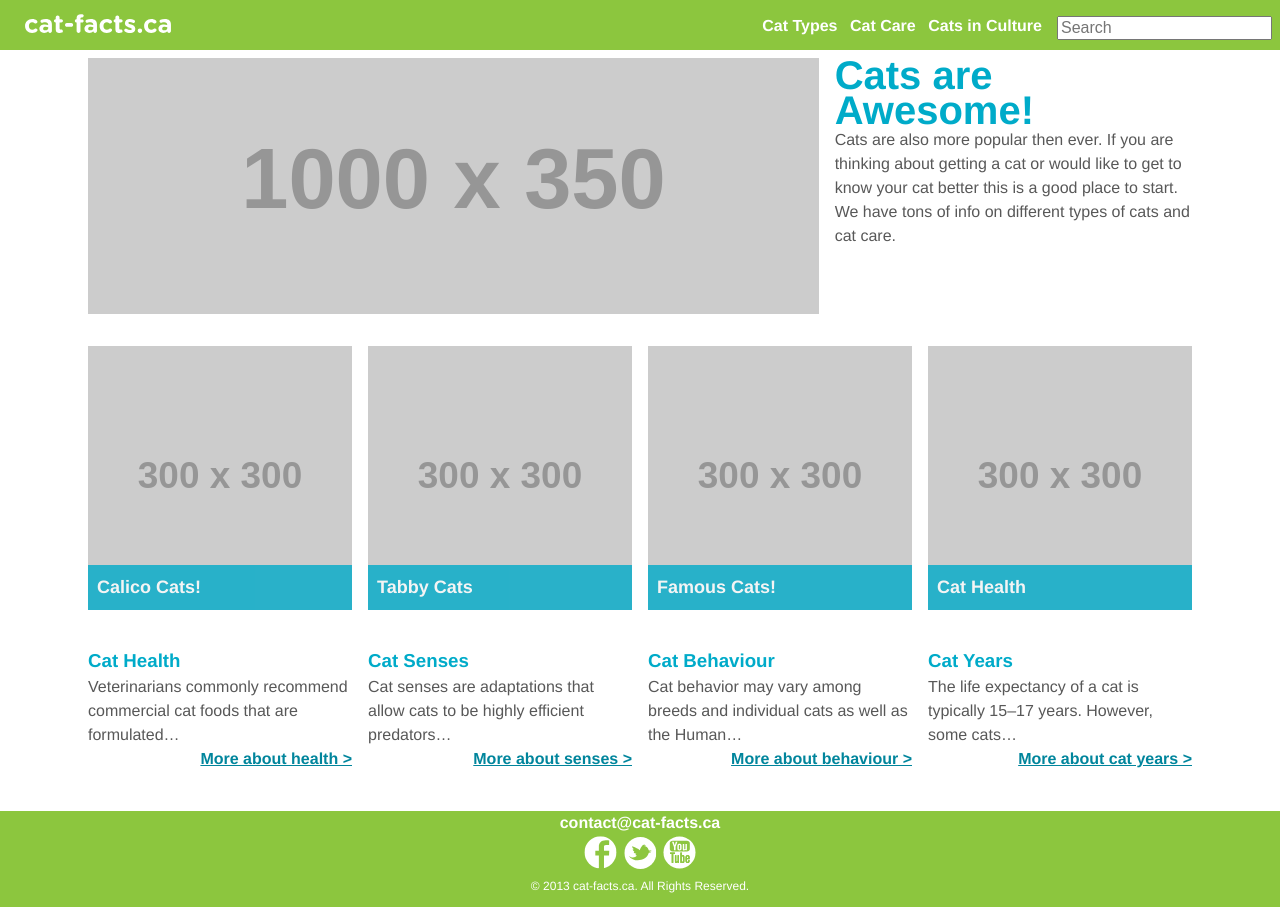
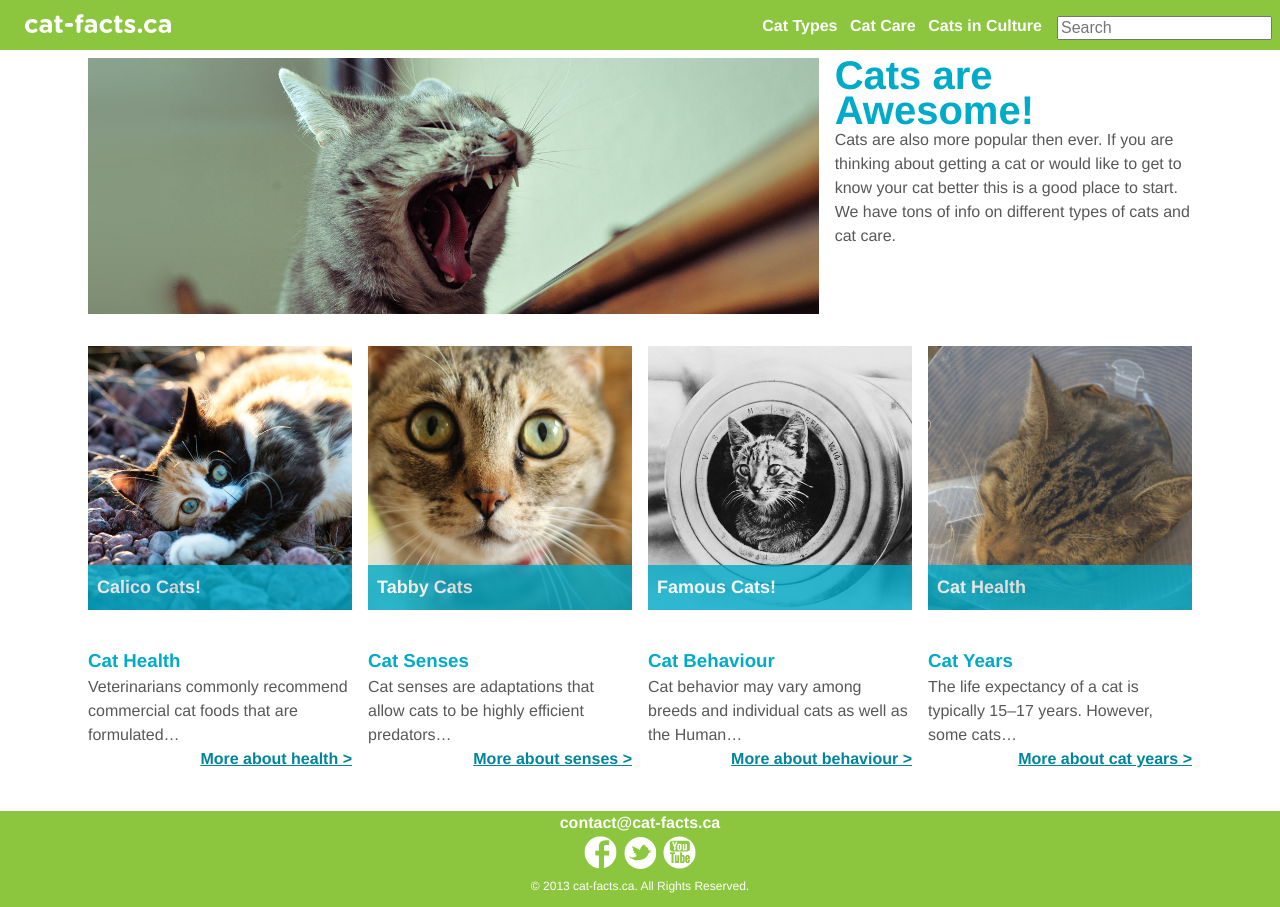
Before and after one commit to williamshaw/large-data-website, a Jekyll site: the page built from index.html, in a window 1280 px wide. Built offline with Jekyll 4.4.1, drawn with Linux system fonts in a browser that asks for light colours; Markdown is read by kramdown in place of the engine named in the settings.

Commit message:
Added Visual Style

```diff
--- a/_layouts/default.html
+++ b/_layouts/default.html
@@ -41,8 +41,8 @@
         <input type="search" placeholder="Search" class="search-bar unit-s-hidden">
        <nav class="nav-top unit-s-hidden unit-m-hidden">
           <ul>
-             <li><a href="{{site.baseurl}}/types/">Cat Types</a></li>
-             <li><a href="{{site.baseurl}}/care/">Cat Care</a></li>
+             <li><a href="{{site.baseurl}}/types/" class="{% if page.categories == 'cat-types' %}current{% endif %}">Cat Types</a></li>
+             <li><a href="{{site.baseurl}}/care/" class="{% if page.categories == 'cat-care' %} {% endif %}">Cat Care</a></li>
              <li><a href="{{site.baseurl}}/culture/">Cats in Culture</a></li>
           </ul>
        </nav>
--- a/calico-cats.html
+++ b/calico-cats.html
@@ -3,7 +3,7 @@ layout: default
 title: Calico Cats
 author: William Shaw
 date: Sept 17 2013
-categories: Cat Types, House Cats
+categories: cat-types
 ---
   <div class="grid">
     <div class="unit unit-s-1 unit-m-1 unit-l-1">
--- a/css/general.css
+++ b/css/general.css
@@ -35,7 +35,6 @@ header {
 .logo-wrapper {
 	margin: 0;
 	padding: 0;
-
 	font-size: 1em;
 }
 
@@ -83,6 +82,10 @@ header {
 
 .nav-top a:hover {
 	color: #00abc9;
+}
+
+.current {
+  border-bottom: solid 4px #fff;
 }
 
 .search-bar {
@@ -142,6 +145,10 @@ margin-bottom: 1em;
   text-decoration: none;
 }
 
+.bucket-img:hover {
+  opacity: 0.6;
+}
+
 @media only screen and (min-width: 20em) {
   .bucket-container h2 {
       font-size: 1.125em;
@@ -154,6 +161,10 @@ margin-bottom: 1em;
 h3 {
   margin: 0;
   color:  #00abc9;
+}
+
+.preview-headline {
+  text-decoration: none;
 }
 
 h4 {
@@ -177,6 +188,12 @@ h5 {
   color: #00859c;
   display: block;
   text-align: right;
+}
+
+.more:hover,
+.more:focus,
+.more:active {
+  color: #03B4D3;;
 }
 
 .top-stories p {
--- a/index.html
+++ b/index.html
@@ -6,7 +6,7 @@ description: Cat care can be tricky. Don't worry we got you covered!
     <div class="grid">
       <div class="unit unit-s-1 unit-m-1 unit-l-2-3">
         <div class="unit-spacer about-us-container">
-          <img src="http://placehold.it/1000x350" class="flex-img" alt="">
+          <img src="{{site.baseurl}}/img/main-img.jpg" class="flex-img" alt="">
         </div>
       </div>
       <div class="unit unit-s-1 unit-m-1 unit-l-1-3 clearfix">
@@ -21,7 +21,7 @@ description: Cat care can be tricky. Don't worry we got you covered!
       <div class="unit unit-s-hidden unit-m-1-3 unit-l-1-4">
   	     <a href="{{site.baseurl}}/calico-cats/">
            <div class="unit-spacer">
-            <img src="http://placehold.it/300x300" class="flex-img" alt="">
+            <img src="{{site.baseurl}}/img/calico-cat-square.jpg" class="flex-img bucket-img" alt="">
     		    <div class="bucket-headline">
     				  <h2>Calico Cats!</h2>
     			   </div>
@@ -32,7 +32,7 @@ description: Cat care can be tricky. Don't worry we got you covered!
   	 <div class="unit unit-s-hidden unit-m-hidden unit-l-1-4">
       <a href="{{site.baseurl}}/tabby-cats/">
     	   <div class="unit-spacer">
-            <img src="http://placehold.it/300x300" class="flex-img" alt="">
+            <img src="{{site.baseurl}}/img/tabby-cat-square.jpg" class="flex-img bucket-img" alt="">
     		    <div class="bucket-headline">
     				  <h2>Tabby Cats</h2>
     			   </div>
@@ -43,7 +43,7 @@ description: Cat care can be tricky. Don't worry we got you covered!
       <div class="unit unit-s-1-2 unit-m-1-3 unit-l-1-4">
   		  <a href="{{site.baseurl}}/cat-health/">
          <div class="unit-spacer">
-            <img src="http://placehold.it/300x300" class="flex-img" alt="">
+            <img src="{{site.baseurl}}/img/famous-cats.jpg" class="flex-img bucket-img" alt="">
             <div class="bucket-headline">
               <h2>Famous Cats!</h2>
              </div>
@@ -54,7 +54,7 @@ description: Cat care can be tricky. Don't worry we got you covered!
       <div class="unit unit-s-1-2 unit-m-1-3 unit-l-1-4">
   		  <a href="{{site.baseurl}}/cat-health/">
          <div class="unit-spacer">
-            <img src="http://placehold.it/300x300" class="flex-img" alt="">
+            <img src="{{site.baseurl}}/img/cat-health-square.jpg" class="flex-img bucket-img" alt="">
             <div class="bucket-headline">
               <h2>Cat Health</h2>
              </div>
@@ -66,28 +66,28 @@ description: Cat care can be tricky. Don't worry we got you covered!
     <div class="grid top-stories">
       <div class="unit unit-s-1 unit-m-1-2 unit-l-1-4">
          <div class="unit-spacer">
-            <h3>Cat Health</h3>
+            <a href="#" class="preview-headline"><h3>Cat Health</h3></a>
             <p>Veterinarians commonly recommend commercial cat foods that are formulated…<a href="#" class="more">More about health ></a></p>
         </div>
       </div>
 
       <div class="unit unit-s-1 unit-m-1-2 unit-l-1-4">
          <div class="unit-spacer">
-            <h3>Cat Senses</h3>
+            <a href="#" class="preview-headline"><h3>Cat Senses</h3></a>
             <p>Cat senses are adaptations that allow cats to be highly efficient predators…<a href="#" class="more">More about senses ></a></p>
         </div>
       </div>
 
       <div class="unit unit-s-1 unit-m-1-2 unit-l-1-4">
          <div class="unit-spacer">
-            <h3>Cat Behaviour</h3>
+            <a href="#" class="preview-headline"><h3>Cat Behaviour</h3></a>
             <p>Cat behavior may vary among breeds and individual cats as well as the Human…<a href="#" class="more">More about behaviour ></a></p>
         </div>
       </div>
 
       <div class="unit unit-s-1 unit-m-1-2 unit-l-1-4">
          <div class="unit-spacer">
-            <h3>Cat Years</h3>
+            <a href="#" class="preview-headline"><h3>Cat Years</h3></a>
             <p>The life expectancy of a cat is typically 15–17 years. However, some cats…<a href="#" class="more">More about cat years ></a></p>
         </div>
       </div>
--- a/tabby-cats.html
+++ b/tabby-cats.html
@@ -3,7 +3,7 @@ layout: default
 title: Calico Cats
 author: William Shaw
 date: Sept 17 2013
-categories: Cat Types, House Cats
+categories: cat-types
 ---
 
   <div class="grid">
```
Also changed, not shown: cat-health.html (+5 -5 lines), img/calico-cat-square.jpg (added), img/cat-diet.jpg (added), img/cat-health-icon.svg (added), img/cat-health-square.jpg (added), img/cat-health.jpg (added), img/cat-vaccines.jpg (added), img/famous-cats.jpg (added), img/main-img.jpg (added), img/tabby-cat-square.jpg (added).
